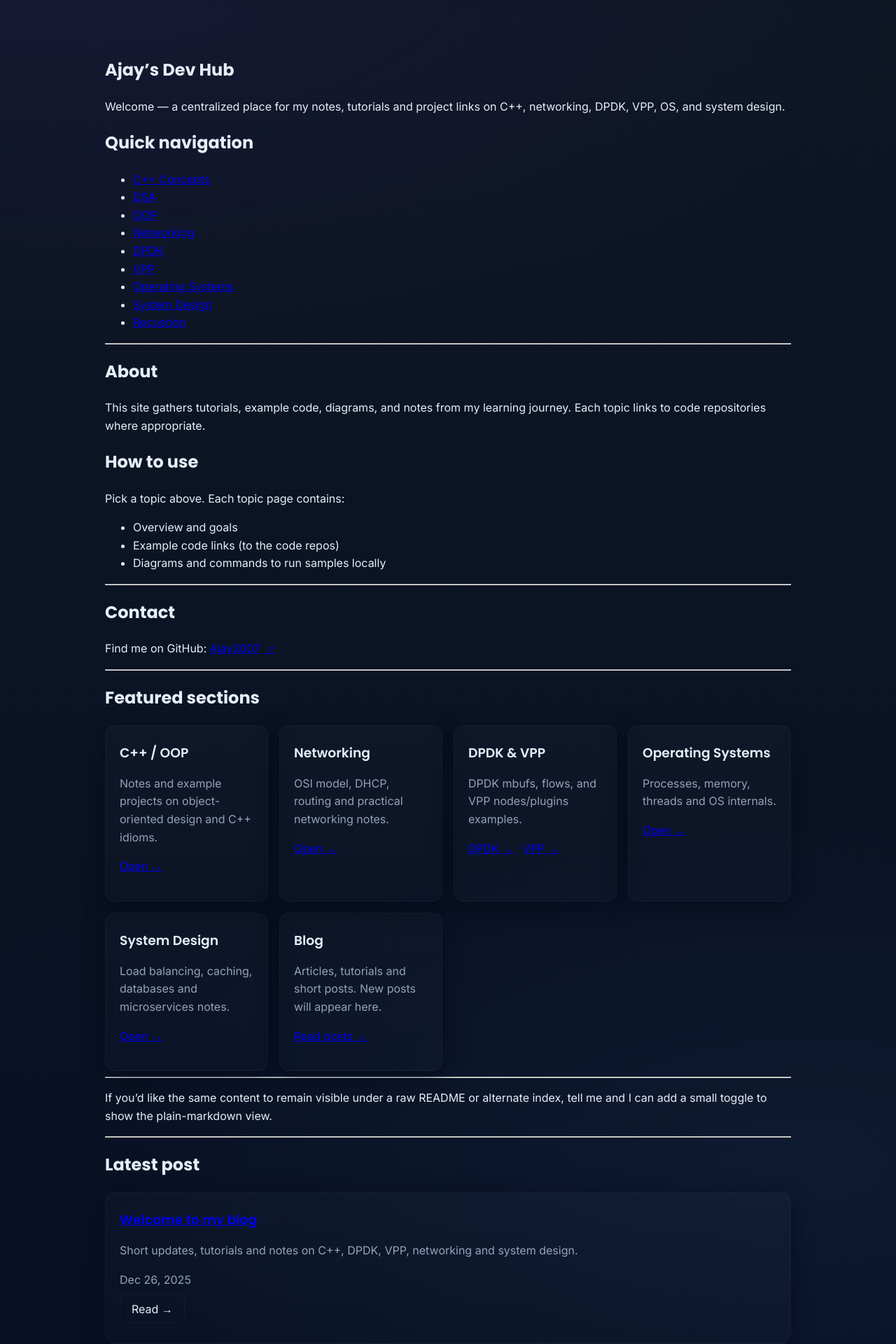
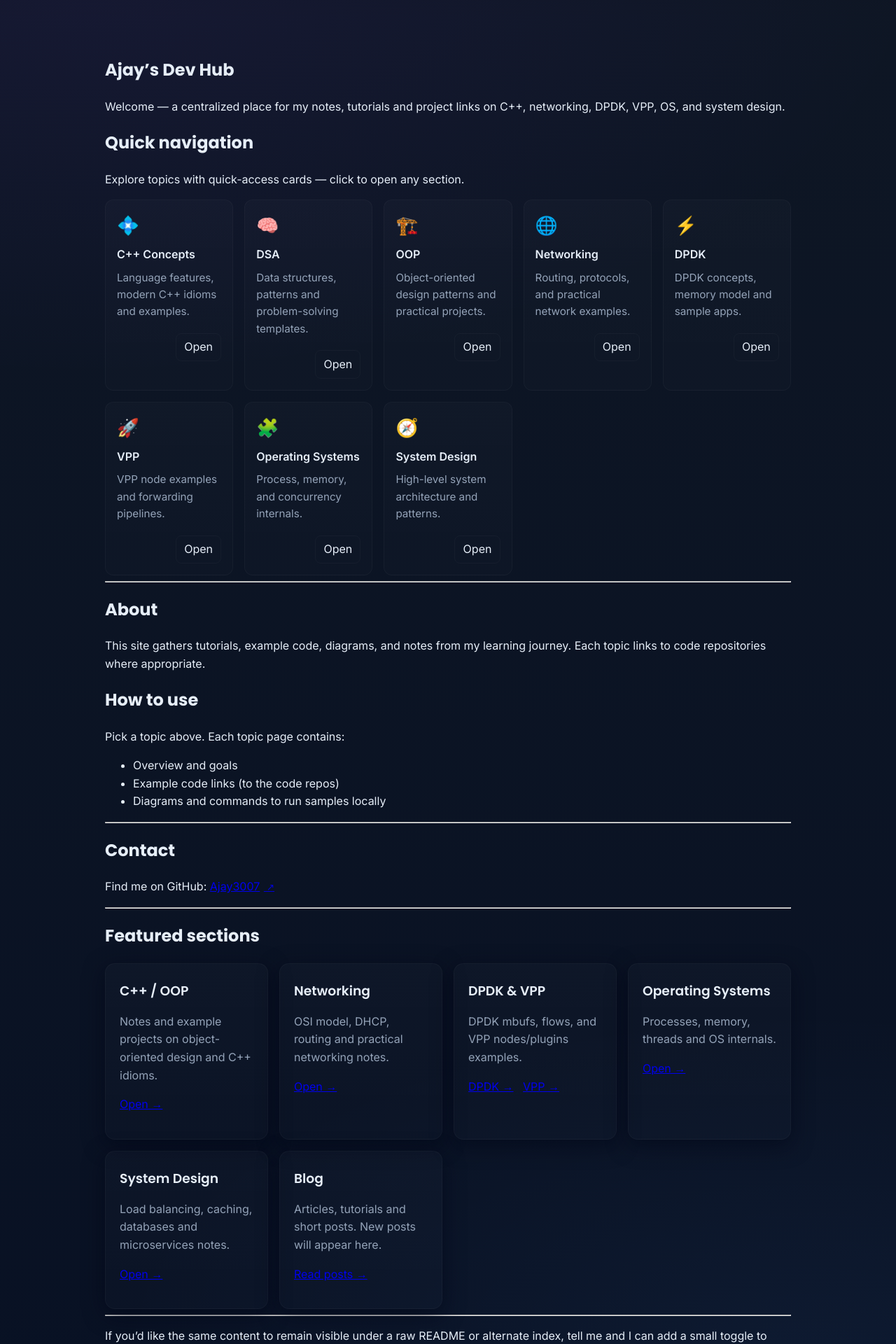
Before and after one commit to Ajay3007/ajdevhub, a Jekyll site: the page built from docs/index.md, in a window 1280 px wide. Shown: the part 343-2263 px from the top of the page at 70% size. Built offline with Jekyll 4.4.1, drawn with Linux system fonts in a browser that asks for light colours.

Commit message:
feat(ui): replace quick nav bullets with card grid and add styles

```diff
--- a/docs/assets/css/style.css
+++ b/docs/assets/css/style.css
@@ -49,6 +49,16 @@ body{margin:0;font-family:Inter,Segoe UI,Roboto,Helvetica,Arial,sans-serif;backg
   .hero-title{font-size:1.5rem}
 }
 
+/* Quick navigation cards (homepage) */
+.quick-grid{display:grid;grid-template-columns:repeat(auto-fit,minmax(160px,1fr));gap:1rem;margin-top:1rem}
+.nav-card{background:linear-gradient(180deg,rgba(255,255,255,0.02),rgba(255,255,255,0.01));padding:1rem;border-radius:12px;border:1px solid rgba(255,255,255,0.03);display:flex;flex-direction:column;gap:.5rem;transition:transform .18s ease, box-shadow .18s ease}
+.nav-card .icon{font-size:1.6rem}
+.nav-card h4{margin:0;font-weight:600}
+.nav-card p{margin:0;color:var(--muted);font-size:0.95rem}
+.nav-card a.link-cta{margin-top:0.65rem;align-self:flex-end;text-decoration:none;padding:.4rem .7rem;border-radius:8px;border:1px solid rgba(255,255,255,0.03);color:var(--text);background:transparent}
+.nav-card:hover{transform:translateY(-6px);box-shadow:0 14px 40px rgba(2,6,23,0.6)}
+
+
 /* small utility */
 .section-title{display:flex;align-items:center;justify-content:space-between;margin-bottom:0.75rem}
 .section-title h2{margin:0}
--- a/docs/index.md
+++ b/docs/index.md
@@ -12,15 +12,58 @@ Welcome — a centralized place for my notes, tutorials and project links on C++
 
 ## Quick navigation
 
-- [C++ Concepts](cpp-concepts/index.md)
-- [DSA](dsa/index.md)
-- [OOP](cpp-oop/index.md)
-- [Networking](networking/index.md)
-- [DPDK](dpdk/index.md)
-- [VPP](vpp/index.md)
-- [Operating Systems](os/index.md)
-- [System Design](system-design/index.md)
-- [Recusrion](dsa/recursion/recursion.md)
+Explore topics with quick-access cards — click to open any section.
+
+<div class="quick-grid">
+	<div class="nav-card">
+		<div class="icon">💠</div>
+		<h4>C++ Concepts</h4>
+		<p class="muted">Language features, modern C++ idioms and examples.</p>
+		<a class="link-cta" href="{{ site.baseurl }}/cpp-concepts/">Open</a>
+	</div>
+	<div class="nav-card">
+		<div class="icon">🧠</div>
+		<h4>DSA</h4>
+		<p class="muted">Data structures, patterns and problem-solving templates.</p>
+		<a class="link-cta" href="{{ site.baseurl }}/dsa/">Open</a>
+	</div>
+	<div class="nav-card">
+		<div class="icon">🏗️</div>
+		<h4>OOP</h4>
+		<p class="muted">Object-oriented design patterns and practical projects.</p>
+		<a class="link-cta" href="{{ site.baseurl }}/cpp-oop/">Open</a>
+	</div>
+	<div class="nav-card">
+		<div class="icon">🌐</div>
+		<h4>Networking</h4>
+		<p class="muted">Routing, protocols, and practical network examples.</p>
+		<a class="link-cta" href="{{ site.baseurl }}/networking/">Open</a>
+	</div>
+	<div class="nav-card">
+		<div class="icon">⚡</div>
+		<h4>DPDK</h4>
+		<p class="muted">DPDK concepts, memory model and sample apps.</p>
+		<a class="link-cta" href="{{ site.baseurl }}/dpdk/">Open</a>
+	</div>
+	<div class="nav-card">
+		<div class="icon">🚀</div>
+		<h4>VPP</h4>
+		<p class="muted">VPP node examples and forwarding pipelines.</p>
+		<a class="link-cta" href="{{ site.baseurl }}/vpp/">Open</a>
+	</div>
+	<div class="nav-card">
+		<div class="icon">🧩</div>
+		<h4>Operating Systems</h4>
+		<p class="muted">Process, memory, and concurrency internals.</p>
+		<a class="link-cta" href="{{ site.baseurl }}/os/">Open</a>
+	</div>
+	<div class="nav-card">
+		<div class="icon">🧭</div>
+		<h4>System Design</h4>
+		<p class="muted">High-level system architecture and patterns.</p>
+		<a class="link-cta" href="{{ site.baseurl }}/system-design/">Open</a>
+	</div>
+</div>
 
 ---
 
```
